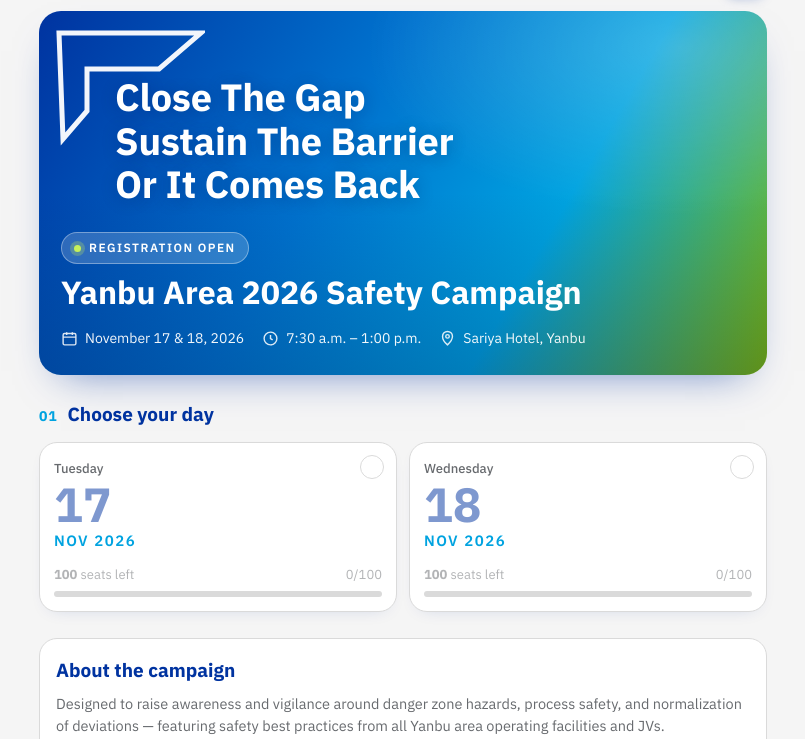
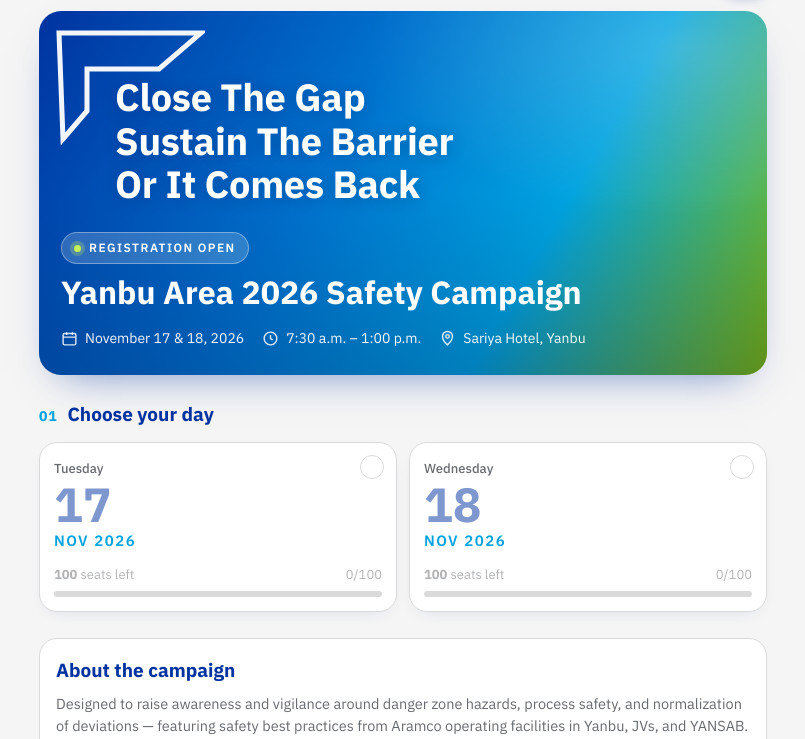
Before and after one commit to amrima0x/YNGLFD_safety, a plain HTML site: page index.html in a window 1280 px wide. Shown: the part 61-800 px from the top of the page, without its empty margins (237-1042 px from the left). Drawn offline with Linux system fonts and the light colour scheme; a web font is replaced by a local one.

Commit message:
Update campaign description wording
Co-Authored-By: Claude Opus 5.5 <noreply@anthropic.com>
Claude-Session: https://claude.ai/code/session_01Tn4nHHXL2AimLVW3M1kL9L

```diff
--- a/index.html
+++ b/index.html
@@ -262,7 +262,7 @@ const T = {
   doneTitle:"You're registered!",doneSub:"See you at the Safety Campaign. Show this screen at the entrance if asked.",
   lName:"Name",lId:"Employee ID",lCompany:"Company",lDay:"Day",lSeat:"Registration no.",addCal:"Add to calendar",another:"Register another person",
   errFull:"Sorry — this day just filled up. Please choose the other day.",errClosed:"Registration for this day is closed.",errDup:"This Employee ID is already registered for the campaign.",errNet:"Connection problem. Please check your internet and try again.",errBusy:"Lots of people are registering right now. Please tap Register again.",
-  aboutH:"About the campaign",aboutP:"Designed to raise awareness and vigilance around danger zone hazards, process safety, and normalization of deviations — featuring safety best practices from all Yanbu area operating facilities and JVs.",
+  aboutH:"About the campaign",aboutP:"Designed to raise awareness and vigilance around danger zone hazards, process safety, and normalization of deviations — featuring safety best practices from Aramco operating facilities in Yanbu, JVs, and YANSAB.",
   agendaBtn:"Click here to view the Agenda",agendaSub:"Full program · PDF",
   orgBy:"Organized by",demo:"Demo mode — registrations are saved on this device only. Add your Firebase settings in config.js to go live."},
  ar:{deptSub:"أرامكو السعودية",eyebrow:"التسجيل مفتوح",title:"حملة السلامة لمنطقة ينبع ٢٠٢٦",dates:"١٧ و ١٨ نوفمبر ٢٠٢٦",venue:"فندق سرايا، ينبع",
@@ -275,7 +275,7 @@ const T = {
   doneTitle:"تم تسجيلك بنجاح!",doneSub:"نشوفك في حملة السلامة. اعرض هذه الشاشة عند الدخول إذا طُلب منك.",
   lName:"الاسم",lId:"الرقم الوظيفي",lCompany:"الشركة",lDay:"اليوم",lSeat:"رقم التسجيل",addCal:"أضف إلى التقويم",another:"تسجيل شخص آخر",
   errFull:"عذراً، اكتمل العدد لهذا اليوم للتو. اختر اليوم الآخر.",errClosed:"التسجيل لهذا اليوم مغلق.",errDup:"هذا الرقم الوظيفي مسجّل مسبقاً في الحملة.",errNet:"مشكلة في الاتصال. تأكد من الإنترنت وحاول مرة ثانية.",errBusy:"فيه ضغط تسجيل الحين، اضغط تسجيل مرة ثانية.",
-  aboutH:"عن الحملة",aboutP:"تهدف الحملة لرفع الوعي واليقظة تجاه مخاطر المناطق الخطرة، وسلامة العمليات، وتطبيع الانحرافات، مع معرض لأفضل ممارسات السلامة من جميع مرافق التشغيل والمشاريع المشتركة في منطقة ينبع.",
+  aboutH:"عن الحملة",aboutP:"تهدف الحملة لرفع الوعي واليقظة تجاه مخاطر المناطق الخطرة، وسلامة العمليات، وتطبيع الانحرافات، مع معرض لأفضل ممارسات السلامة من مرافق أرامكو التشغيلية في ينبع، والمشاريع المشتركة، وينساب.",
   agendaBtn:"اضغط هنا لعرض الأجندة",agendaSub:"البرنامج كامل · PDF",
   orgBy:"تنظيم",demo:"وضع التجربة — التسجيلات محفوظة على هذا الجهاز فقط. أضف إعدادات Firebase في config.js للتشغيل الفعلي."}
 };
```
